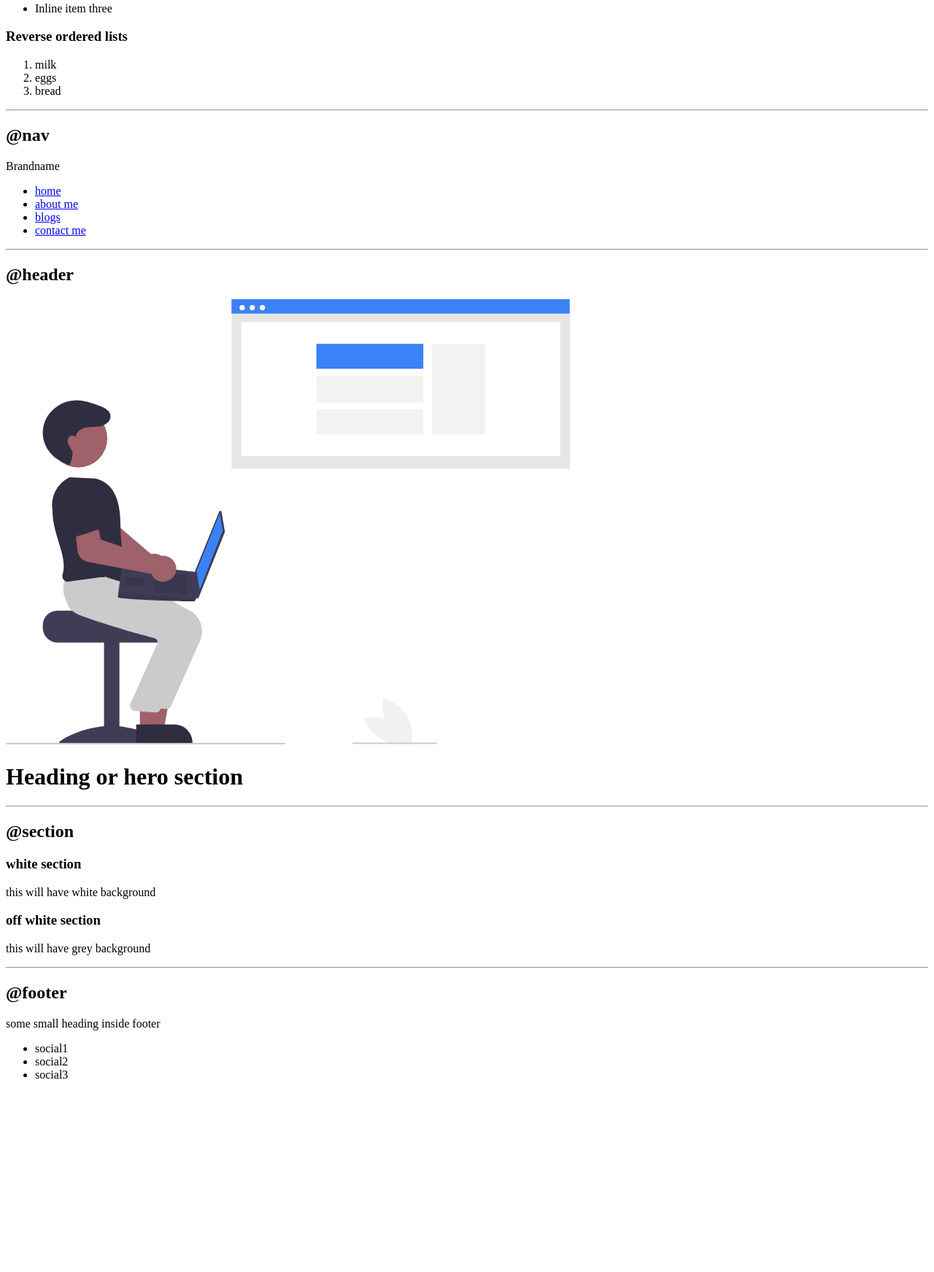
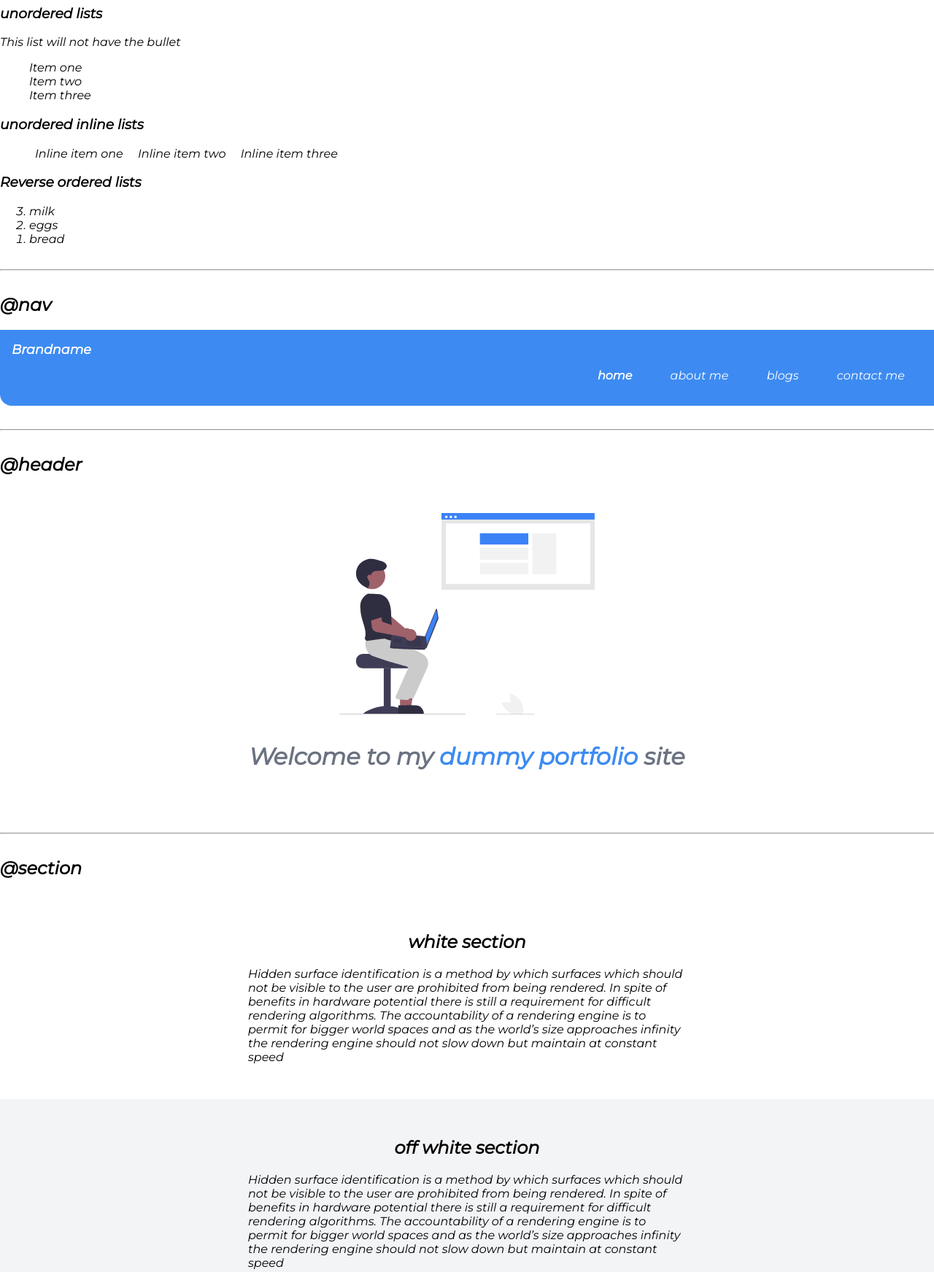
Before and after one commit to WALIA-AMAN/Aman-Mproject, a plain HTML site: page index.html in a window 1280 px wide. Shown: the part 992-2735 px from the top of the page at 73% size. Before the commit the page ends 2490 px from the top, so only its background shows below. Drawn offline with Linux system fonts and the light colour scheme.

Commit message:
component library
added details to CSS file.

```diff
--- a/index.html
+++ b/index.html
@@ -1,56 +1,68 @@
 <!DOCTYPE html>
 <html lang="en">
+
 <head>
     <meta charset="UTF-8">
     <meta http-equiv="X-UA-Compatible" content="IE=edge">
     <meta name="viewport" content="width=device-width, initial-scale=1.0">
     <title>Component library</title>
+    <link href="styles.css" rel="stylesheet" />
 </head>
+
 <body>
     <h1> Welcome to the component library</h1>
-    <p> Lorem ipsum dolor sit amet consectetur adipisicing elit. Deserunt libero eligendi ipsa inventore dicta cupiditate quas officia ducimus non dolorum ea, fugiat quos temporibus maxime magni reprehenderit at perspiciatis voluptatem magnam animi explicabo sit accusamus molestias dolorem? Molestiae fugiat aut reprehenderit eos perferendis ratione laboriosam ipsam, ipsum facere! Sapiente itaque voluptatibus laudantium necessitatibus ad, sit, eaque laborum ut obcaecati velit minus animi, temporibus dolor ratione hic doloremque distinctio optio alias sequi accusantium omnis vero totam? Ad sit, sed tenetur accusamus fugiat nam et?</p>
+    <p> Lorem ipsum dolor sit amet consectetur adipisicing elit. Deserunt libero eligendi ipsa inventore dicta
+        cupiditate quas officia ducimus non dolorum ea, fugiat quos temporibus maxime magni reprehenderit at
+        perspiciatis voluptatem magnam animi explicabo sit accusamus molestias dolorem? Molestiae fugiat aut
+        reprehenderit eos perferendis ratione laboriosam ipsam, ipsum facere! Sapiente itaque voluptatibus laudantium
+        necessitatibus ad, sit, eaque laborum ut obcaecati velit minus animi, temporibus dolor ratione hic doloremque
+        distinctio optio alias sequi accusantium omnis vero totam? Ad sit, sed tenetur accusamus fugiat nam et?</p>
     <hr>
 
 
     <h2>@typography</h2>
     <h1>This is the biggest heading</h1>
     <h2>This is second biggest</h2>
-    <p>This is the normal text. Lorem ipsum dolor sit amet consectetur adipisicing elit. Vero aliquam error suscipit quisquam minima consequuntur quasi, qui consectetur impedit facilis quidem officiis praesentium, id fuga eveniet voluptate odit, ad aperiam at! Modi eius unde illum inventore hic dicta ipsa nemo velit repellendus sapiente, debitis saepe.</p>
+    <p>This is the normal text. Lorem ipsum dolor sit amet consectetur adipisicing elit. Vero aliquam error suscipit
+        quisquam minima consequuntur quasi, qui consectetur impedit facilis quidem officiis praesentium, id fuga eveniet
+        voluptate odit, ad aperiam at! Modi eius unde illum inventore hic dicta ipsa nemo velit repellendus sapiente,
+        debitis saepe.</p>
     <small>This is even smaller text.</small>
     <hr>
 
     <h2>@container</h2>
- <h3>fluid container</h3>
+    <h3 class="container">fluid container</h3>
     <div>This is a fluid container and it will go till the end of the page.</div>
 
     <h3>center container</h3>
- <div>This is a centered container and it will go till the specified width.</div>
+    <div class="container container-center">This is a centered container and it will go till the specified width.</div>
     <hr>
 
     <h2>@links</h2>
- <a href="https://google.com">Primary link</a>
- <a href="https://google.com">Secondary link</a>
+
+    <a class="link link-primary" href="/">Primary link</a>
+    <a class="link link-secondary" href="/">Secondary link</a>
     <hr>
 
     <h2>@lists</h2>
+    <h3>unordered lists</h3>
+    <p>This list will not have the bullet</p>
 
-
- <h2>unordered lists</h2>
- <ul>
+    <ul class="list-non-bullet">
         <li>Item one</li>
         <li>Item two</li>
         <li>Item three</li>
     </ul>
 
     <h3> unordered inline lists</h3>
- <ul>
-<li>Inline item one</li>
-<li>Inline item two</li>
-<li>Inline item three</li>
+    <ul class="list-non-bullet">
+        <li class="list-item-inline">Inline item one</li>
+        <li class="list-item-inline">Inline item two</li>
+        <li class="list-item-inline">Inline item three</li>
     </ul>
 
     <h3>Reverse ordered lists</h3>
- <ol>
+    <ol reversed>
         <li>milk</li>
         <li>eggs</li>
         <li>bread</li>
@@ -58,19 +70,20 @@
     <hr>
 
     <h2>@nav</h2>
-     <div>Brandname</div>
-     <ul>
-<li>
-    <a href="/">home</a>
+    <nav class="navigation container">
+        <div class="nav-brand">Brandname</div>
+        <ul class="list-non-bullet nav-pills">
+            <li class="list-item-inline">
+                <a class="link link-active" href="/">home</a>
             </li>
-<li>
-    <a href="/">about me</a>
+            <li class="list-item-inline">
+                <a class="link" href="/">about me</a>
             </li>
-<li>
-    <a href="/">blogs</a>
+            <li class="list-item-inline">
+                <a  class="link" href="/">blogs</a>
             </li>
-<li>
-    <a href="/">contact me</a>
+            <li class="list-item-inline">
+                <a class="link" href="/">contact me</a>
             </li>
         </ul>
 
@@ -79,32 +92,43 @@
     <hr>
 
     <h2>@header</h2>
-<header>
-    <img src="images/Hero1.svg" />
-    <h1>Heading or hero section</h1>
+    <header class="hero">
+        <img class="hero-img" src="images/Hero1.svg" />
+        <h1 class="hero-heading">Welcome to my <span class="heading-inverted">dummy portfolio</span> site</h1>
     </header>
     <hr>
 
     <h2>@section</h2>
 
-<section>
-    <h3>white section</h3>
-    <p> this will have white background</p>
+    <section class="section">
+        <div class="container container-center">
+            <h1>white section</h1>
+            <p>Hidden surface identification is a method by which surfaces which should not be visible to the user are prohibited from being rendered. In spite of benefits in hardware potential there is still a requirement for difficult rendering algorithms. The accountability of a rendering engine is to permit for bigger world spaces and as the world’s size approaches infinity the rendering engine should not slow down but maintain at constant speed</p>
+        </div>
+
     </section>
 
-<section>
-    <h3>off white section</h3>
-    <p> this will have grey background</p>
+    <section class="section ow">
+        <div class="container container-center">
+        <h1>off white section</h1>
+        <p>Hidden surface identification is a method by which surfaces which should not be visible to the user are prohibited from being rendered. In spite of benefits in hardware potential there is still a requirement for difficult rendering algorithms. The accountability of a rendering engine is to permit for bigger world spaces and as the world’s size approaches infinity the rendering engine should not slow down but maintain at constant speed</p>
+    </div>
     </section>
     <hr>
 
     <h2>@footer</h2>
-<footer>
-    <div> some small heading inside footer</div>
-    <ul>
-        <li>social1</li>
-        <li>social2</li>
-        <li>social3</li>
+    <footer class="footer">
+        <div class="footer-header"> some small heading inside footer</div>
+        <ul class="social-links list-non-bullet">
+            <li class="list-item-inline">
+                <a  class="link" href="/"> socialone</a>
+            </li>
+            <li class="list-item-inline">
+                <a  class="link" href="/"> socialtwo</a>
+            </li>
+            <li class="list-item-inline">
+                <a  class="link" href="/"> socialthree</a>
+            </li>
         </ul>
     </footer>
 
@@ -115,4 +139,5 @@
 
 
 </body>
+
 </html>
--- /dev/null
+++ b/styles.css
@@ -0,0 +1,142 @@
+@import url('https://fonts.googleapis.com/css2?family=Montserrat:ital@1&family=Ubuntu:wght@300;700&display=swap');
+
+
+:root {
+    --primary-color: #3D8BF2;
+    --off-white: #F3F4F6;
+    --dark-gray: #6B7280;
+}
+
+body {
+    font-family: 'Montserrat', sans-serif;
+    margin: 0px;
+}
+
+hr {
+    margin: 2rem 0rem;
+}
+/**container**/
+.container {
+    padding: 0rem 1rem;
+
+}
+
+.container-center {
+    max-width: 600px;
+    margin: auto;
+}
+
+/**#3D8BF2**/
+
+/**links**/
+.link{
+    text-decoration: none;
+    padding: 0.5rem 1rem;
+}
+
+.link-primary {
+    background-color: var
+    (--primary-color);
+    border-radius: 0.5rem;
+    color: green;
+}
+
+.link-secondary {
+    color: var(--primary-color);
+    border-radius: 0.5rem;
+    border: 1px solid var
+    (--primary-color);
+}
+
+/**lists**/
+
+.list-non-bullet {
+    list-style: none;
+}
+
+.list-item-inline {
+    display: inline;
+    padding: 0rem 0.5rem;
+}
+
+/**navigation**/
+
+.navigation {
+    background-color: var(--primary-color);
+    color: white;
+    padding: 1rem;
+    border-bottom-left-radius: 1rem;
+}
+
+.navigation .nav-brand {
+    font-weight: bold;
+    font-size: 1.1rem;
+}
+
+.navigation .nav-pills {
+    text-align: right;
+}
+
+.navigation .link {
+    color: white;
+}
+
+.navigation .link-active {
+    font-weight: bold;
+}
+
+/**header**/
+
+.hero {
+    padding: 2rem;
+    text-align: center;
+}
+
+.hero .hero-img {
+    max-width: 350px;
+    display: block;
+    margin: auto;
+}
+
+.hero .hero-heading {
+    text-align: center;
+    padding-top: 1rem;
+   color: var(--dark-gray);
+}
+
+.hero .hero-heading .heading-inverted {
+    color: var(--primary-color);
+}
+
+/**sections**/
+
+.section {
+    padding: 2rem;
+}
+
+.section h1 {
+    text-align: center;
+
+}
+
+.ow {
+    background-color: var(--off-white);
+}
+
+/**footers**/
+
+.footer {
+    background-color: var(--primary-color);
+    padding: 2rem 0rem;
+    text-align: center;
+    color: white;
+    border-top-right-radius: 1rem;
+}
+
+.footer .link {
+    color: white;
+}
+
+.footer ul {
+    padding-inline-start: 0px;
+}
```
Also changed, not shown: style.css (deleted). Lines whose indentation alone changed are shown as unchanged.
